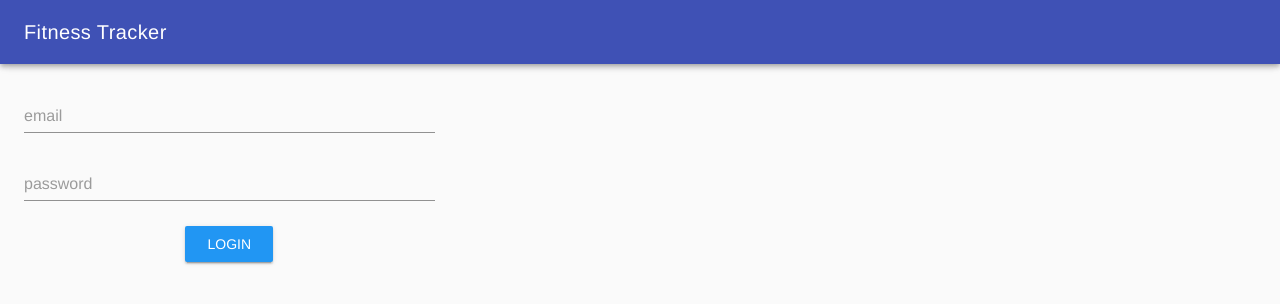
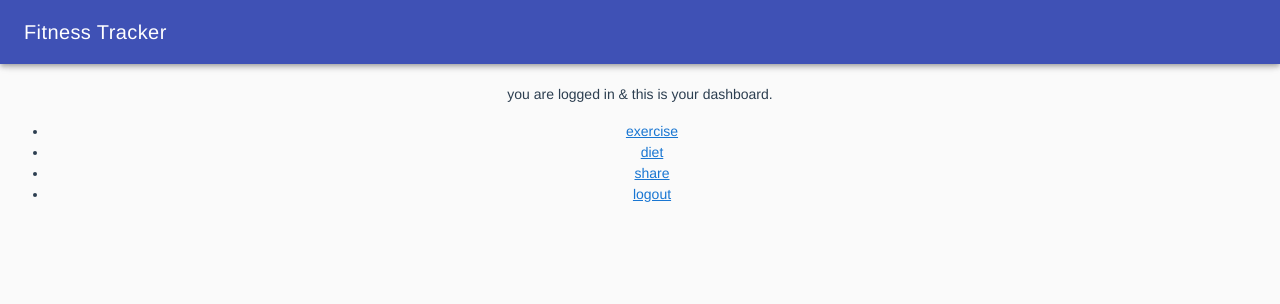
Before and after one commit to yaswanthsaikumar/Myprojectspring2019, a Vue app: page /#/ in a window 1280 px wide. Before the commit this address led to /#/login. Shown: the top 304 px of the page. Built offline with nearby package versions, Linux system fonts and the light colour scheme.

Commit message:
user api's

```diff
--- a/src/api/profile.js
+++ b/src/api/profile.js
@@ -3,6 +3,7 @@ import { API_BASE } from './constants';
 export const signin = async (credentials) => {
   const response = await fetch(`${API_BASE}/profile/signin`, {
     method: 'POST',
+    credentials: 'include',
     headers: {
       'Content-Type': 'application/json',
     },
@@ -21,6 +22,7 @@ export const signout = async () => {
 export const signup = async (signUpData) => {
   const response = await fetch(`${API_BASE}/profile/signup`, {
     method: 'POST',
+    credentials: 'include',
     headers: {
       'Content-Type': 'application/json',
     },
--- a/src/components/Exercises.vue
+++ b/src/components/Exercises.vue
@@ -1,5 +1,5 @@
 <template>
-
+    <p>TODO: Need to display exercises</p>
 </template>
 
 <script>
--- a/src/pages/Exercise.vue
+++ b/src/pages/Exercise.vue
@@ -1,9 +1,25 @@
 <template>
-    <p>This is exercise page.</p>
+    <v-container class="exercise" text-xs-center fluid>
+        <v-layout row wrap xs12>
+            <v-flex xs12 align-self-center>
+                <exercise-form></exercise-form>
+            </v-flex>
+            <v-flex xs12 align-self-center>
+                <exercises></exercises>
+            </v-flex>
+        </v-layout>
+    </v-container>
 </template>
 
 <script>
+import ExerciseForm from '../components/ExerciseForm';
+import Exercises from '../components/Exercises';
+
 export default {
-    name: 'Exercise'
+    name: 'Exercise',
+    components: {
+        ExerciseForm,
+        Exercises
+    }
 }
 </script>
--- a/src/pages/Home.vue
+++ b/src/pages/Home.vue
@@ -1,27 +1,17 @@
 <template>
-    <div class="home">
+    <v-container class="home" text-xs-center fluid>
         <p>you are logged in & this is your dashboard.</p>
-    </div>
+        <ul>
+            <li><router-link :to="'exercise'">exercise</router-link></li>
+            <li><router-link :to="'diet'">diet</router-link></li>
+            <li><router-link :to="'share'">share</router-link></li>
+            <li><router-link :to="'logout'">logout</router-link></li>
+        </ul>
+    </v-container>
 </template>
 
 <script>
-import { mapGetters } from 'vuex';
 export default {
-    name: "Home",
-    beforeMount() {
-        this.checkLogin()
-    },
-    methods: {
-        checkLogin(){
-            if(!this.isLoggedIn){
-                this.$router.push('/login')
-            }
-        }
-    },
-    computed: {
-        ...mapGetters('profile', {
-            isLoggedIn: 'isLoggedIn'
-        })
-    }
+    name: "Home"
 }
 </script>
--- a/src/router/index.js
+++ b/src/router/index.js
@@ -18,7 +18,7 @@ const router = new Router({
       name: 'home',
       component: Home,
       meta: {
-        requiresAuth: true,
+        requiresAuth: false,
       },
     },
     {
@@ -50,7 +50,7 @@ const router = new Router({
       name: 'exercise',
       component: Exercise,
       meta: {
-        requiresAuth: true,
+        requiresAuth: false,
       },
     },
     {
@@ -58,7 +58,7 @@ const router = new Router({
       name: 'diet',
       component: Diet,
       meta: {
-        requiresAuth: true,
+        requiresAuth: false,
       },
     },
     {
```
Also changed, not shown: src/api/user.js (+13 -0 lines).
